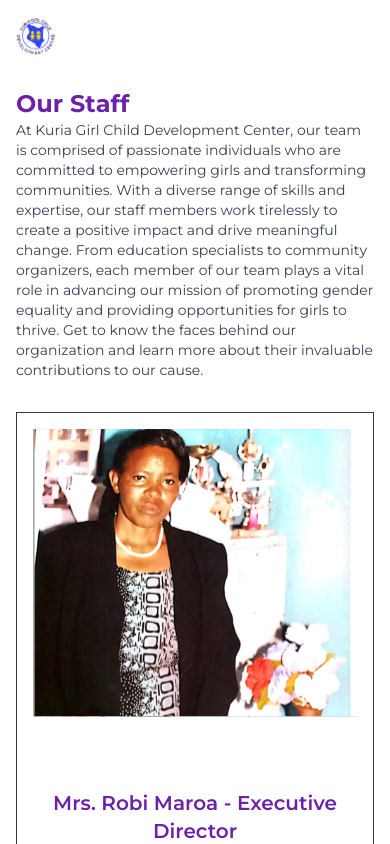
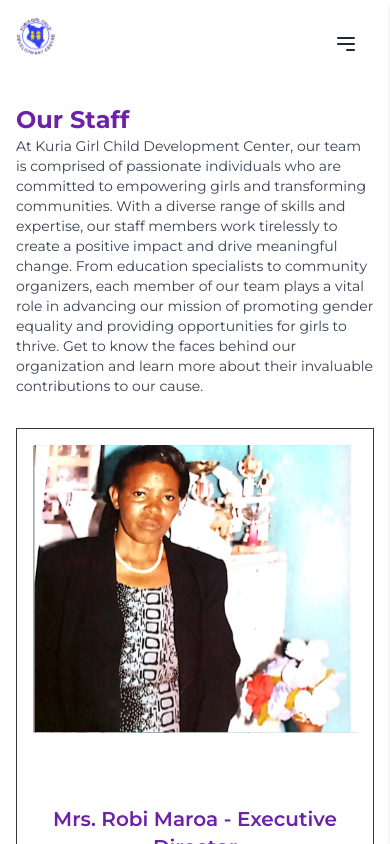
Before and after one commit to prince475/kgcdc, a React (Vite) app: page /staff in a window 390 px wide. Shown: the top 844 px of the page. Built offline with nearby package versions, Linux system fonts and the light colour scheme.

Commit message:
fixed mobile nav

```diff
--- a/src/components/navbar/Link.jsx
+++ b/src/components/navbar/Link.jsx
@@ -1,16 +1,17 @@
 /* eslint-disable react/prop-types */
 import { NavLink } from "react-router-dom";
 
-const Link = ({ link }) => {
+const Link = ({ link, onClick }) => {
   const { path, name } = link;
   return (
     <NavLink
       to={path}
       className={({ isActive }) =>
         isActive
-          ? "font-montserrat bg-[#7030A0] p-2 px-5 text-white"
-          : "font-montserrat text-[#393939]"
+          ? "font-montserrat bg-[#7030A0] p-2 px- text-white"
+          : "font-montserrat text-[#393939] p-2 px-"
       }
+      onClick={onClick}
     >
       {name}
     </NavLink>
--- /dev/null
+++ b/src/components/navbar/MobileMenu.jsx
@@ -0,0 +1,93 @@
+import { useState, useEffect } from "react";
+import { navLinks } from "./navlinks";
+import Link from "./Link";
+
+const MobileMenu = () => {
+  const [isOpen, setIsOpen] = useState(false);
+
+  const toggleMenu = () => {
+    setIsOpen(!isOpen);
+  };
+
+  const closeMenu = () => {
+    setIsOpen(false);
+  };
+
+  // Close menu when clicking outside of it
+  useEffect(() => {
+    const handleOutsideClick = (event) => {
+      if (isOpen && !event.target.closest('.mobile-menu') && !event.target.closest('.toggle-button')) {
+        closeMenu();
+      }
+    };
+    document.addEventListener('click', handleOutsideClick);
+
+    return () => {
+      document.removeEventListener('click', handleOutsideClick);
+    };
+  }, [isOpen]);
+
+  return (
+    <div className="lg:hidden relative">
+      <button
+        onClick={toggleMenu}
+        className="toggle-button p-4 focus:outline-none"
+        aria-label="Toggle Menu"
+      >
+        <svg
+          className="w-6 h-6"
+          fill="none"
+          stroke="currentColor"
+          viewBox="0 0 24 24"
+          xmlns="http://www.w3.org/2000/svg"
+        >
+          <path
+            strokeLinecap="round"
+            strokeLinejoin="round"
+            strokeWidth="2"
+            d={isOpen ? "M6 18L18 6M6 6l12 12" : "M4 6h16M4 12h16m-7 6h7"}
+          ></path>
+        </svg>
+      </button>
+      {isOpen && (
+        <div
+          className="fixed inset-0 bg-black bg-opacity-50 z-40"
+          onClick={closeMenu}
+        ></div>
+      )}
+      <div
+        className={`mobile-menu fixed top-0 right-0 h-full w-64 bg-white shadow-md transform ${
+          isOpen ? "translate-x-0" : "translate-x-full"
+        } transition-transform duration-300 ease-in-out z-50`}
+      >
+        <button
+          onClick={closeMenu}
+          className="p-4 focus:outline-none text-purple-600"
+          aria-label="Close Menu"
+        >
+          <svg
+            className="w-6 h-6"
+            fill="none"
+            stroke="currentColor"
+            viewBox="0 0 24 24"
+            xmlns="http://www.w3.org/2000/svg"
+          >
+            <path
+              strokeLinecap="round"
+              strokeLinejoin="round"
+              strokeWidth="2"
+              d="M6 18L18 6M6 6l12 12"
+            ></path>
+          </svg>
+        </button>
+        <div className="flex flex-col items-center gap-4 p-4">
+          {navLinks.map((link, index) => (
+            <Link key={index} link={link} onClick={closeMenu} />
+          ))}
+        </div>
+      </div>
+    </div>
+  );
+};
+
+export default MobileMenu;
--- a/src/components/navbar/Navbar.jsx
+++ b/src/components/navbar/Navbar.jsx
@@ -1,12 +1,13 @@
 import logo from "@assets/logos/kgcdc-logo.svg";
 import DesktopMenu from "./DesktopMenu";
+import MobileMenu from "./MobileMenu";
 
 const Navbar = () => {
   return (
     <nav className="flex justify-between p-4 lg:px-24">
       <img src={logo} className="size-10 lg:size-20" alt="Page Logo" />
-
       <DesktopMenu />
+      <MobileMenu />
     </nav>
   );
 };
--- a/src/components/navbar/navlinks.js
+++ b/src/components/navbar/navlinks.js
@@ -2,10 +2,6 @@ export const navLinks = [
   {
     name: "Home",
     path: "/",
-  },
-  {
-    name: "About Us",
-    path: "/about",
   },
   {
     name: "Programs",
--- a/src/main.jsx
+++ b/src/main.jsx
@@ -3,7 +3,6 @@ import React from "react";
 import ReactDOM from "react-dom/client";
 import "./index.css";
 import App from "./App.jsx";
-import About from "./pages/about/About.jsx";
 import Contact from "./pages/contact/Contact.jsx";
 import Programs from "./pages/programs/Programs.jsx";
 import SupportUs from "./pages/support-us/SupportUs.jsx";
@@ -18,10 +17,6 @@ const router = createBrowserRouter([
       {
         index: true,
         element: <Home />,
-      },
-      {
-        path: "about",
-        element: <About />,
       },
       {
         path: "programs",
--- a/src/pages/about/About.jsx
+++ /dev/null
@@ -1,5 +0,0 @@
-const About = () => {
-  return <div>About</div>;
-};
-
-export default About;
--- a/src/pages/home/Home.jsx
+++ b/src/pages/home/Home.jsx
@@ -1,7 +1,7 @@
-import AboutUs from "./sections/about-us/AboutUs";
-import Gallery from "./sections/gallery/Gallery";
+import AboutUs from "./sections/AboutUs";
+import Gallery from "./sections/Gallery";
 import HeroSection from "./sections/hero-section/HeroSection";
-import Mission from "./sections/mission/Mission";
+import Mission from "./sections/Mission";
 import WhereWeWork from "./sections/where-we-work/WhereWeWork";
 
 const Home = () => {
--- a/src/pages/home/sections/mission/Mission.jsx
+++ b/src/pages/home/sections/Mission.jsx
@@ -1,5 +1,5 @@
-import { cardContents } from "./cardContents";
-import ReusableCard from "./ReusableCard";
+import { cardContents } from "./mission/cardContents";
+import ReusableCard from "./mission/ReusableCard";
 
 const Mission = () => {
   return (
```
Also changed, not shown: src/pages/home/sections/AboutUs.jsx (renamed from src/pages/home/sections/about-us/AboutUs.jsx), src/pages/home/sections/Gallery.jsx (renamed from src/pages/home/sections/gallery/Gallery.jsx), src/pages/home/sections/OurStory.jsx (renamed from src/pages/home/sections/about-us/OurStory.jsx), src/pages/home/sections/galleryItems.js (renamed from src/pages/home/sections/gallery/galleryItems.js).
